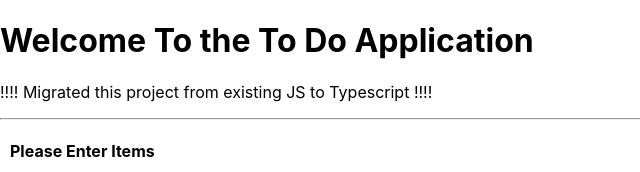
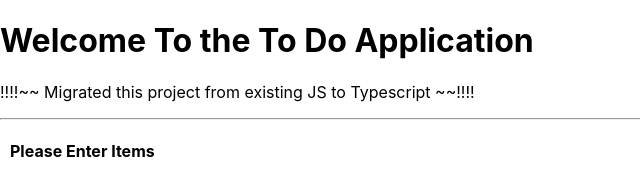
Before and after one commit to InquisitiveAboutReact/MigrateExistingReactProjToTypeScript, a React (Create React App) app: page / in a window 1280 px wide. Shown: the top 172 px of the page, without its empty margins (0-640 px from the left). Built offline with nearby package versions, Linux system fonts and the light colour scheme.

Commit message:
changed in App.tsx file

```diff
--- a/src/App.tsx
+++ b/src/App.tsx
@@ -6,7 +6,7 @@ function App() {
   return (
     <div className="App">
       <h1>Welcome To the To Do Application</h1>
-      <p>!!!! Migrated this project from existing JS to Typescript !!!! </p>
+      <p>!!!!~~ Migrated this project from existing JS to Typescript ~~!!!! </p>
       <hr />
       <UserProvider value="Raja">
       <Item />
```
